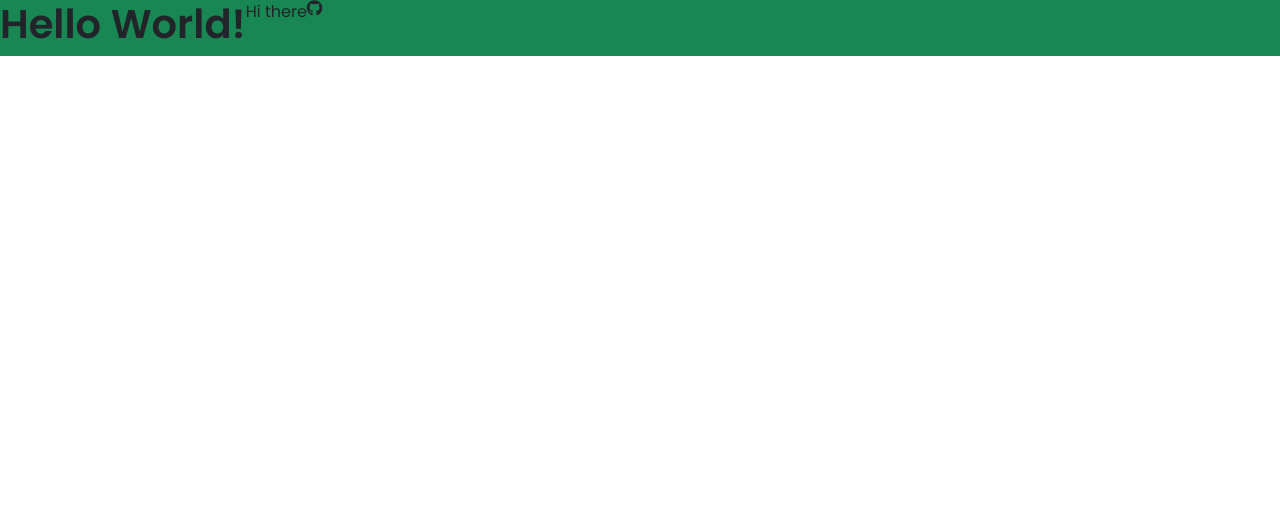
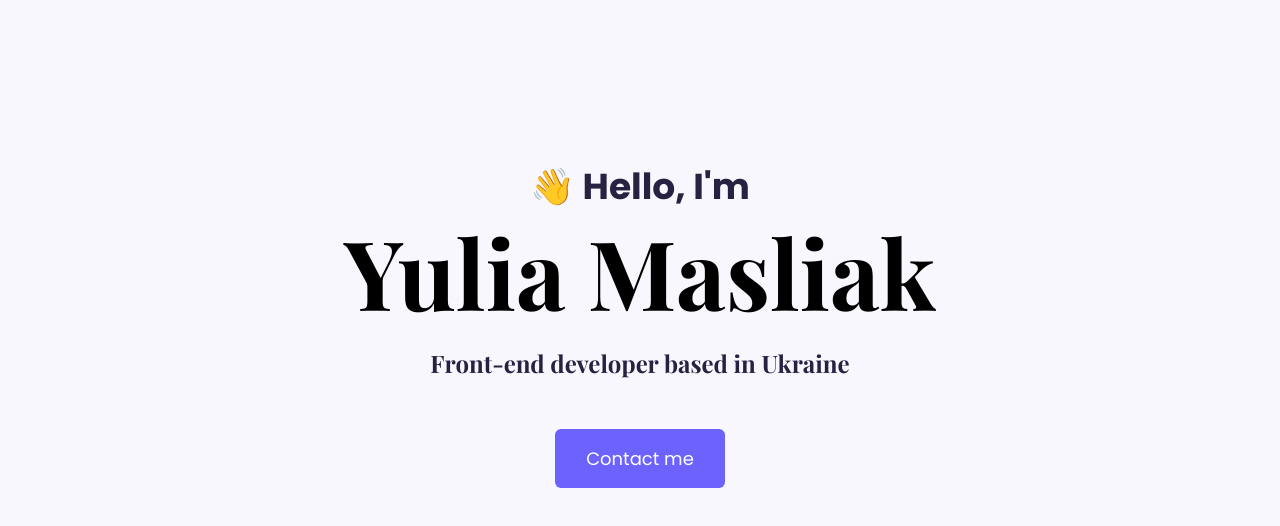
Before and after one commit to yuliaMasliak/yulia-masliak-coder-portfolio, a plain HTML site: page index.html in a window 1280 px wide. Drawn offline with nearby package versions, Linux system fonts and the light colour scheme.

Commit message:
First page greeting block

```diff
--- a/index.html
+++ b/index.html
@@ -20,8 +20,10 @@
     <link rel="preconnect" href="https://fonts.gstatic.com" crossorigin />
     <link rel="preconnect" href="https://fonts.googleapis.com" />
     <link rel="preconnect" href="https://fonts.gstatic.com" crossorigin />
+    <link rel="preconnect" href="https://fonts.googleapis.com" />
+    <link rel="preconnect" href="https://fonts.gstatic.com" crossorigin />
     <link
-      href="https://fonts.googleapis.com/css2?family=Poppins:wght@200;400;600&display=swap"
+      href="https://fonts.googleapis.com/css2?family=Playfair+Display:wght@700&family=Poppins:wght@200;400;600;700&display=swap"
       rel="stylesheet"
     />
     <script
@@ -31,11 +33,12 @@
 
     <link rel="stylesheet" href="/styles.css" />
   </head>
-  <body>
-    <div class="d-flex bg-success">
-      <h1>Hello World!</h1>
-      <p>Hi there</p>
-      <i class="fa-brands fa-github"></i>
+  <body class="">
+    <div class="hero d-block text-center">
+      <p class="hello-text">👋 Hello, I'm</p>
+      <h1 class="mb-3">Yulia Masliak</h1>
+      <p class="front-end-dev mb-5">Front-end developer based in Ukraine</p>
+      <a href="#" class="btn">Contact me</a>
     </div>
   </body>
 </html>
--- a/styles.css
+++ b/styles.css
@@ -1,8 +1,42 @@
+:root {
+  --primary-font-family: "Poppins", sans-serif;
+  --secondary-font-family: "Playfair Display", serif;
+  --body-bg-color: #f9f7fe;
+}
+body {
+  background-color: var(--body-bg-color);
+}
+.hero {
+  padding: 160px 20px;
+}
+
+.hello-text {
+  font-family: var(--primary-font-family);
+  font-weight: 700;
+  color: rgb(39, 33, 66);
+}
+.hello-text {
+  font-size: 36px;
+  font-weight: 700;
+  font-weight: bolder;
+  margin: 0 auto;
+}
 h1 {
-  font-family: "Poppins", sans-serif;
-  font-weight: 600;
+  font-family: var(--secondary-font-family);
+  font-size: 96px;
+  color: black;
 }
-p {
-  font-family: "Poppins", sans-serif;
+.front-end-dev {
+  font-family: var(--secondary-font-family);
   font-weight: 400;
+  font-size: 24px;
+  color: rgb(39, 33, 66);
 }
+.btn {
+  background-color: #6c63ff;
+  color: white;
+  font-family: var(--primary-font-family);
+  font-size: 18px;
+  font-weight: 400;
+  padding: 15px 30px;
+}
```
